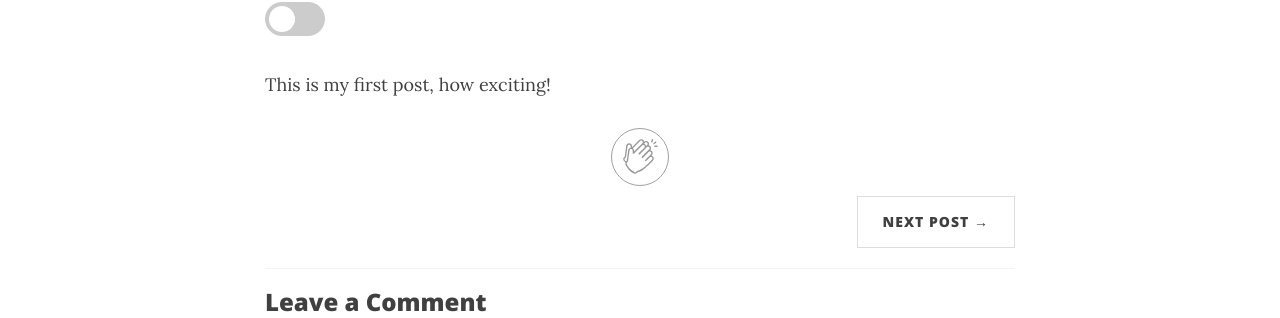
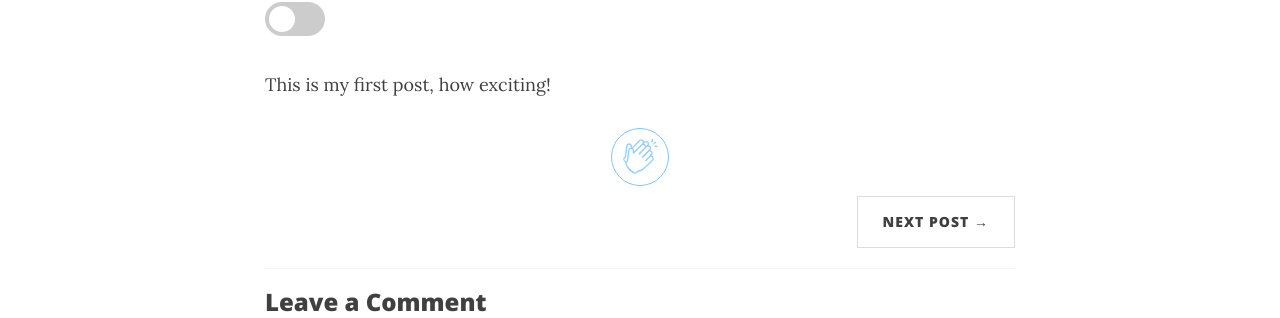
Before and after one commit to iamrdk21/Website1, a Jekyll site: the page built from _posts/2015-01-04-first-post.md, in a window 1280 px wide. Shown: the part 239-557 px from the top of the page. Built offline with Jekyll 4.4.1, drawn with Linux system fonts in a browser that asks for light colours; nearby versions of some CDN libraries.

Commit message:
Update applause.html

```diff
--- a/_includes/applause.html
+++ b/_includes/applause.html
@@ -4,5 +4,5 @@
 </head>
 <body>
   <!-- add the button! -->
-  <applause-button color="008AFF" style="width: 58px; height: 58px;" multiclap="true"/>
+  <applause-button color="#008AFF" style="width: 58px; height: 58px;" multiclap="true"/>
 </body>
```
